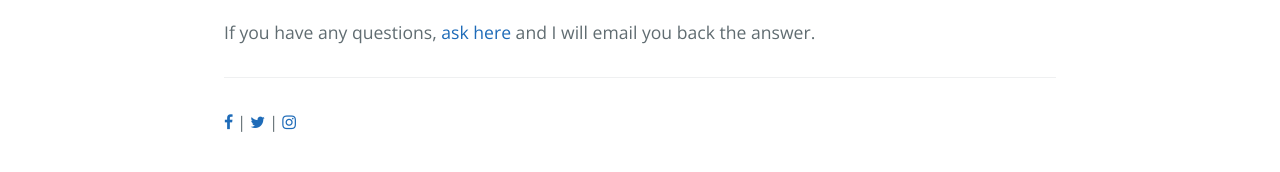
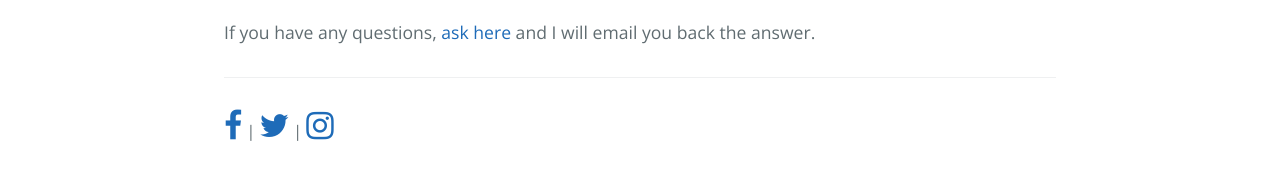
Before and after one commit to hh0w/hh0w.github.io, a Jekyll site: the page built from index.md, in a window 1280 px wide. Shown: the part 978-1150 px from the top of the page. Built offline with Jekyll 4.4.1, drawn with Linux system fonts in a browser that asks for light colours; our own code applies the rules of GitHub Pages for plain Markdown files.

Commit message:
Making social media icons bigger.

```diff
--- a/_layouts/default.html
+++ b/_layouts/default.html
@@ -33,9 +33,9 @@
       {{ content }}
 
       <footer class="site-footer">
-        <a href="https://www.facebook.com/HandsWinchester"><i class="fa fa-facebook"></i></a> |
-        <a href="https://twitter.com/HandsWinchester"><i class="fa fa-twitter"></i></a> |
-        <a href="https://instagram.com/helpinghandsofwinchester"><i class="fa fa-instagram"></i></a>
+        <a href="https://www.facebook.com/HandsWinchester"><i class="fa fa-facebook fa-2x"></i></a> |
+        <a href="https://twitter.com/HandsWinchester"><i class="fa fa-twitter fa-2x"></i></a> |
+        <a href="https://instagram.com/helpinghandsofwinchester"><i class="fa fa-instagram fa-2x"></i></a>
       </footer>
     </main>
   </body>
```
